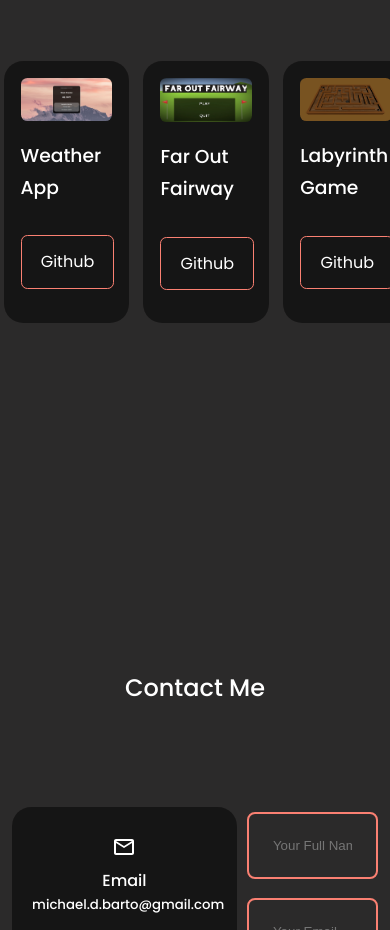
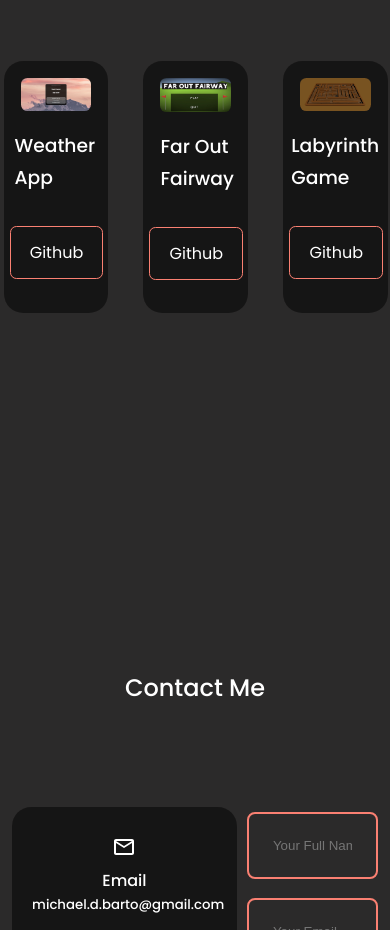
Before and after one commit to mbarto202/react-portfolio-website, a React (Create React App) app: page / in a window 390 px wide. Shown: the part 1740-2670 px from the top of the page. Built offline with nearby package versions, Linux system fonts and the light colour scheme.

Commit message:
phone compatibility

```diff
--- a/src/components/portfolio/Portfolio.jsx
+++ b/src/components/portfolio/Portfolio.jsx
@@ -13,7 +13,7 @@ const Portfolio = () => {
           <div className='portfolio_img'>
             <img src= {IMG2} alt=''/>
           </div>
-          <h3>Weather App</h3>
+          <h3><span style={{ position:'relative', right: '6px' }}>Weather App</span></h3>
           <div className='portfolio_item-cta'>
             <div className='gh'><a href="https://github.com/mbarto202/react-weather-app"  className='btn' target='_blank'>Github</a></div>
             <div className='demo'><a href="http://weathermb.com"  className='btn btn-primary' target='_blank'>Live Demo</a></div>
@@ -35,7 +35,7 @@ const Portfolio = () => {
           <div className='portfolio_img'>
             <img src={IMG3} alt=''/>
           </div>
-          <h3>Labyrinth Game</h3>
+          <h3><span style={{ position:'relative', right: '9px' }}>Labyrinth Game</span></h3>
           <div className='portfolio_item-cta'>
             <div className='gh'><a href="https://github.com/WCU-CSC476-F20/team-project-1-team-t/tree/master"  className='btn' target='_blank'>Github</a></div>
             <div className='demo'><a href="https://play.unity.com/mg/other/crazy-labyrinth-team-t"  className='btn btn-primary' target='_blank'>Live Demo</a></div>
--- a/src/components/portfolio/portfolio.css
+++ b/src/components/portfolio/portfolio.css
@@ -45,7 +45,7 @@ h2 {
 /* Small Devices */
 @media screen and (max-width: 600px) {
     .portfolio_item {
-        width: 90%;
+        width: 75%;
         position: relative;
         right: 16px;
     }
@@ -62,5 +62,7 @@ h2 {
 
     .gh {
         padding-right: 12px;
+        position: relative;
+        right: 11px;
     }
 }
```
